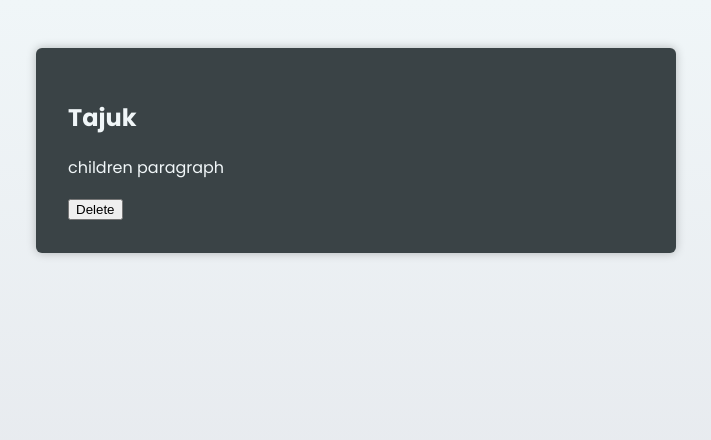
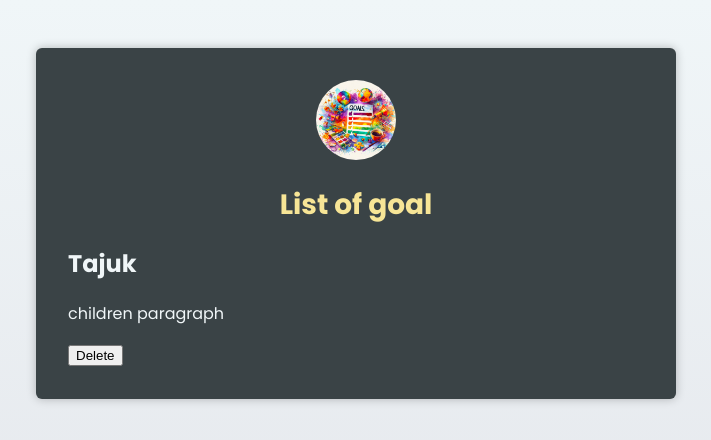
Before and after one commit to ainmutaqorrobin/TodoGoalList, a React (Vite) app: page / in a window 1280 px wide. Shown: the top 440 px of the page, without its empty margins (284-995 px from the left). Built offline with nearby package versions, Linux system fonts and the light colour scheme.

Commit message:
create Header component

```diff
--- a/src/App.tsx
+++ b/src/App.tsx
@@ -1,11 +1,18 @@
 import CourseGoal from "./components/CourseGoal";
+import goalImage from "./assets/goals.jpg";
+import Header from "./components/Header";
 
 export default function App() {
   return (
-    <main>
-      <CourseGoal title="Tajuk">
-        <p>children paragraph</p>
-      </CourseGoal>
-    </main>
+    <div>
+      <main>
+        <Header image={{ src: goalImage, alt: "List of goals" }}>
+          <h1>List of goal</h1>
+        </Header>
+        <CourseGoal title="Tajuk">
+          <p>children paragraph</p>
+        </CourseGoal>
+      </main>
+    </div>
   );
 }
--- a/src/components/CourseGoal.tsx
+++ b/src/components/CourseGoal.tsx
@@ -4,6 +4,7 @@ interface CourseGoalProps {
   title: string;
   children: ReactNode;
 }
+
 export default function CourseGoal(props: CourseGoalProps) {
   return (
     <article>
--- /dev/null
+++ b/src/components/Header.tsx
@@ -0,0 +1,19 @@
+import { ReactNode } from "react";
+
+interface Image {
+  src: string;
+  alt: string;
+}
+interface HeaderProps {
+  image: Image;
+  children: ReactNode;
+}
+
+export default function Header(props: HeaderProps) {
+  return (
+    <header>
+      <img {...props.image} />
+      {props.children}
+    </header>
+  );
+}
```
